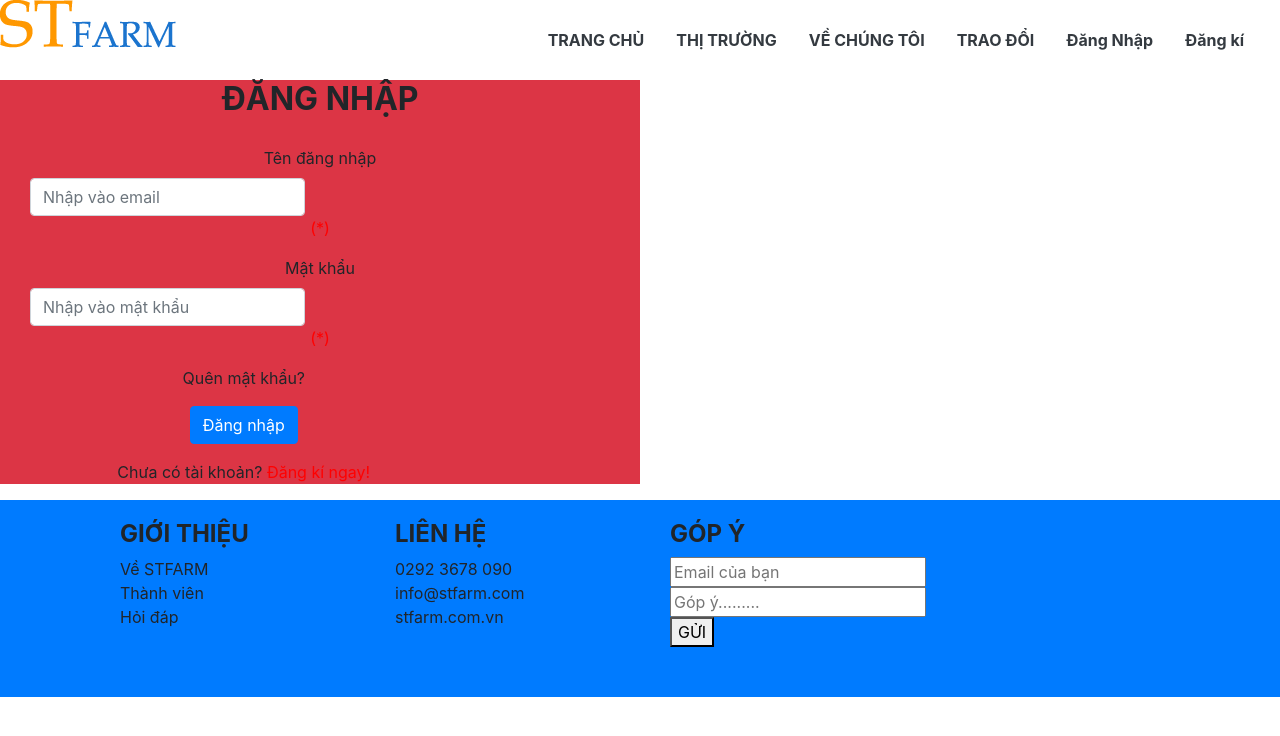
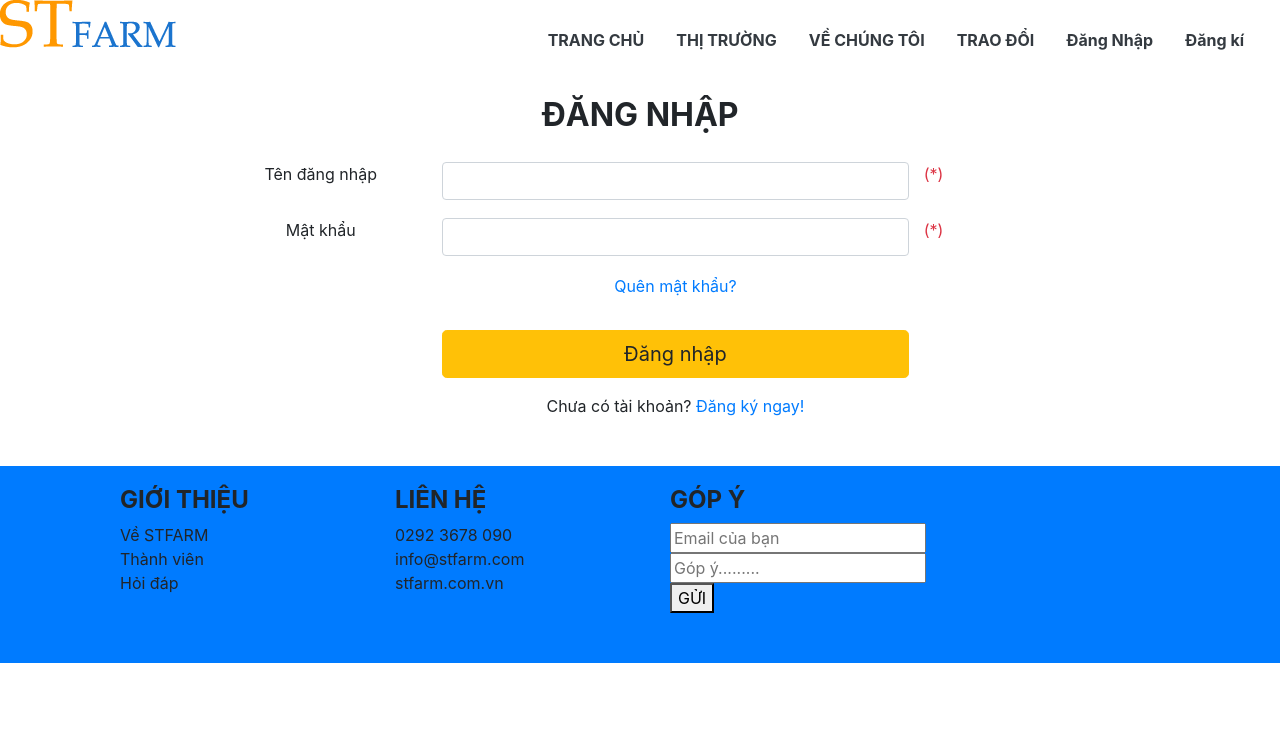
Before and after one commit to khalop7a/famer-app, a React (Create React App) app: page /sign-in in a window 1280 px wide. Shown: the top 736 px of the page. Built offline with nearby package versions, Linux system fonts and the light colour scheme.

Commit message:
signInForm

```diff
--- a/src/Components/SignIn/SignIn.js
+++ b/src/Components/SignIn/SignIn.js
@@ -1,51 +1,77 @@
 import React, { Component } from "react";
 
+
 class SignIn extends Component {
+    constructor(props) {
+        super(props);
+        this.state = {
+            userName: '',
+            pwd: ''
+        }
+        this.handleChange = this.handleChange.bind(this);
+        this.handleSubmit = this.handleSubmit.bind(this);
+    }
+    handleChange(e) {
+        let target = e.target;
+        let value = target.type === 'checkbox' ? target.checked : target.value;
+        let name = target.name;
+
+        this.setState({
+            [name]: value
+        });
+    }
+
+    handleSubmit(e) {
+        e.preventDefault();
+        alert('Success');
+        // console.log('The form was submitted with the following data:');
+        // console.log(this.state);
+    }
+
     render() {
+
         return (
-           <div>
-               <div className="col-sm-6  bg-danger">
-                   <div>
-                       <h2 className="text-stfarm text-center"><strong>ĐĂNG NHẬP</strong></h2>
-                   </div>
-                   <div className="panel panel-default" style={{border: 'none'}}>
-                       <div className="panel-body">
-                           <form className="form-horizontal " action="/action_page.php">
-                               <div className="form-group">
-                                   <label className="control-label col-sm-3" htmlFor="email">Tên đăng nhập</label>
-                                   <div className="col-sm-6">
-                                       <input type="email" className="form-control" id="email" placeholder="Nhập vào email" name="email" />
-                                   </div>
-                                   <p style={{color: 'red'}}>(*)</p>
-                               </div>
-                               <div className="form-group">
-                                   <label className="control-label col-sm-3" htmlFor="pwd">Mật khẩu</label>
-                                   <div className="col-sm-6">
-                                       <input type="password" className="form-control" id="pwd" placeholder="Nhập vào mật khẩu" name="pwd" />
-                                   </div>
-                                   <p style={{color: 'red'}}>(*)</p>
-                               </div>
-                               <div className="form-group">
-                                   <div className="col-sm-offset-3 col-sm-9">
-                                       <p>Quên mật khẩu?</p>
-                                   </div>
-                               </div>
-                               <div className="form-group">
-                                   <div className="col-sm-offset-3 col-sm-9">
-                                       <button type="submit" className="btn btn-primary">Đăng nhập</button>
-                                   </div>
-                               </div>
-                               <div className="form-group">
-                                   <div className="col-sm-offset-3 col-sm-9">
-                                       <p>Chưa có tài khoản? <a href="#" style={{color: 'red'}}>Đăng kí ngay!</a></p>
-                                   </div>
-                               </div>
-                           </form>
-                       </div>
-                   </div>
-               </div>
-           </div>
+            <form onSubmit={this.handleSubmit} className="FormFields" onSubmit={this.handleSubmit}>
+                <div className="bg-white col-sm-8 offset-lg-2 p-3">
 
+                    <div className="text-stfarm text-center">
+                        <div>
+                            <h2><strong>ĐĂNG NHẬP</strong></h2>
+                        </div>
+                    </div>
+
+                    <div className="form-group row">
+                        <label className="control-label col-sm-3" htmlFor="userName">Tên đăng nhập</label>
+                        <div className="col-sm-7">
+                            <input type="text" className="form-control" id="userName" name="userName" required value={this.state.userName} onChange={this.handleChange} />
+                        </div>
+                        <p className="text-danger">(*)</p>
+                    </div>
+                    <div className="form-group row">
+                        <label className="control-label col-sm-3" htmlFor="pwd">Mật khẩu</label>
+                        <div className="col-sm-7">
+                            <input type="password" className="form-control" id="pwd" name="pwd" required value={this.state.pwd} onChange={this.handleChange} />
+                        </div>
+                        <p className="text-danger">(*)</p>
+                    </div>
+                    <div className="form-group row">
+                        <div className="offset-lg-3 col-sm-7">
+                            <p><a href="#">Quên mật khẩu?</a></p>
+                        </div>
+                    </div>
+                    <div className="form-group row">
+                        <div className="offset-lg-3 col-sm-7">
+                            <button type="submit" className="btn btn-warning btn-lg btn-block" id="btnSignIn">Đăng nhập</button>
+                        </div>
+                    </div>
+                    <div className="form-group row">
+                        <div className="offset-lg-3 col-sm-7">
+                            <p>Chưa có tài khoản? <a href="#">Đăng ký ngay!</a></p>
+                        </div>
+                    </div>
+
+                </div >
+            </form>
         )
     }
 }
```
